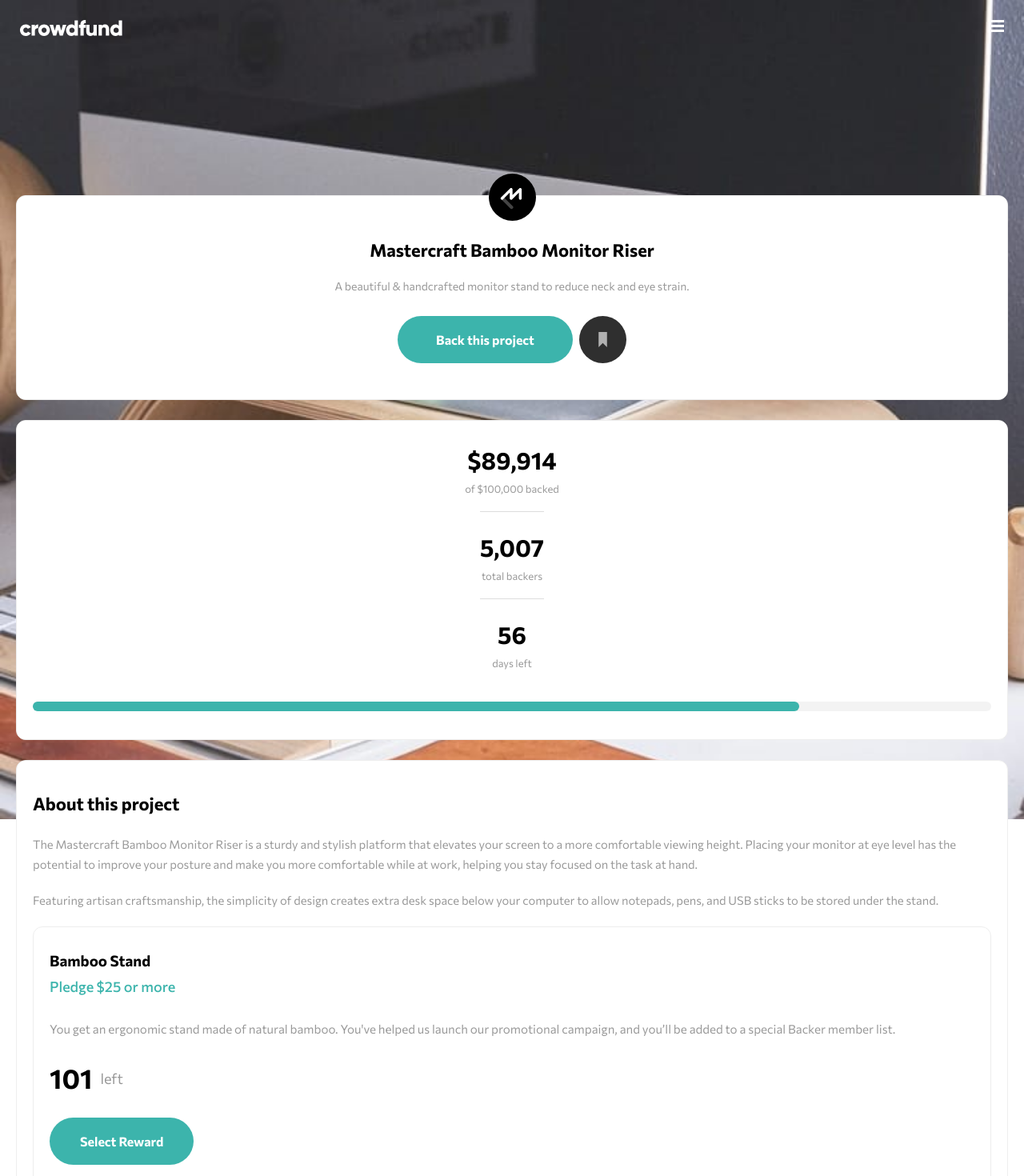
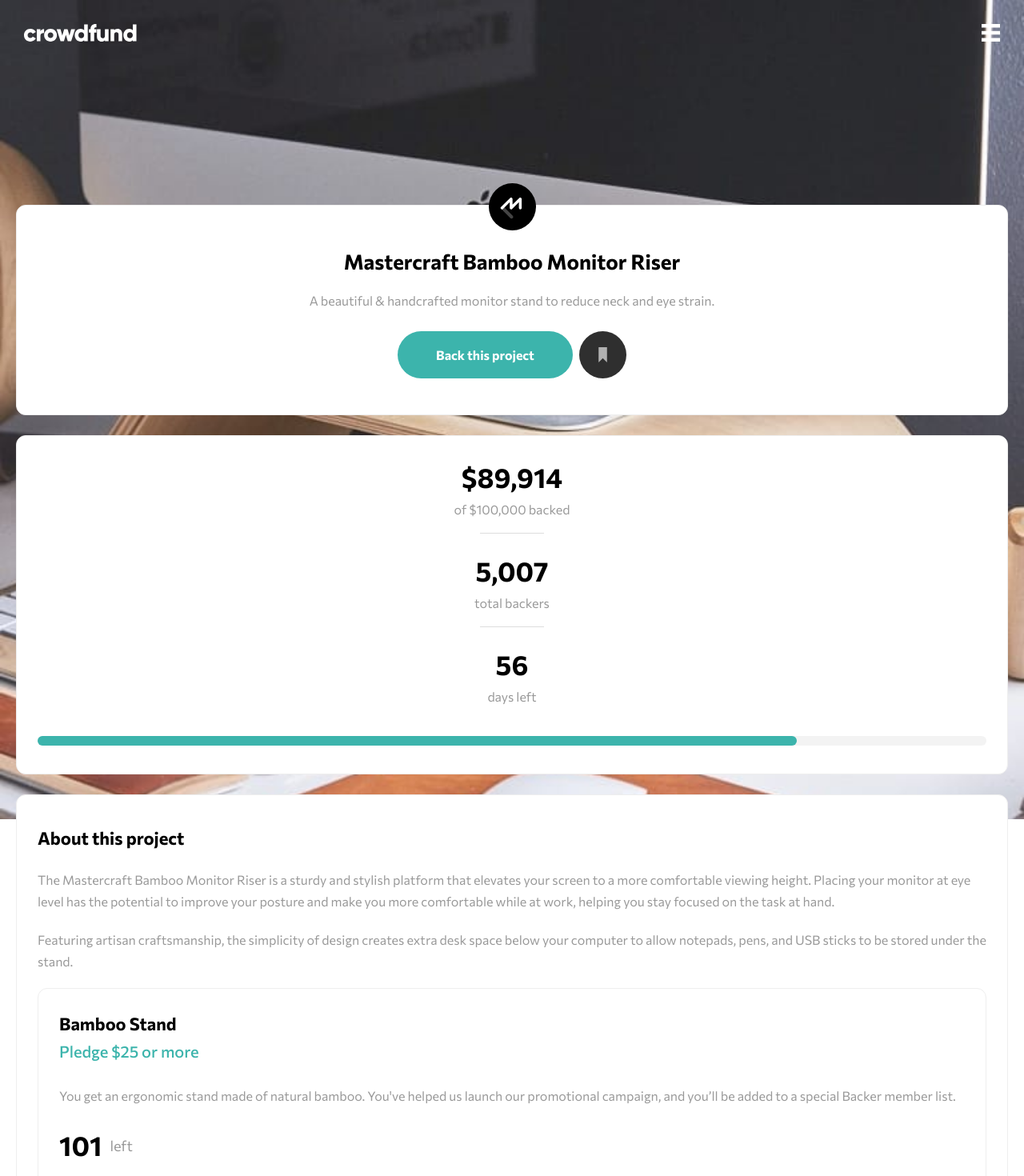
Before and after one commit to erwinruiz/crowdfunding-product-page, a React (Create React App) app: page / in a window 1280 px wide. Shown: the top 1470 px of the page at 80% size. Built offline with nearby package versions, Linux system fonts and the light colour scheme.

Commit message:
Add media queries (iPhone XS Max)

```diff
--- a/src/Components/About/About.module.css
+++ b/src/Components/About/About.module.css
@@ -19,3 +19,15 @@
   flex-direction: column;
   row-gap: 20px;
 }
+
+@media (min-width: 414px) {
+  .article {
+    padding: 40px 26px;
+  }
+  .article h2 {
+    font-size: 22px;
+  }
+  .article p {
+    font-size: 16px;
+  }
+}
--- a/src/Components/About/Products/Product.module.css
+++ b/src/Components/About/Products/Product.module.css
@@ -53,3 +53,18 @@
   background-color: var(--Dark-gray);
   cursor: initial;
 }
+
+@media (min-width: 414px) {
+  .article {
+    padding: 30px 26px;
+  }
+  .article h3 {
+    font-size: 21.72px;
+  }
+  .article h4 {
+    font-size: 20px;
+  }
+  .article p {
+    font-size: 16px;
+  }
+}
--- a/src/Components/Header.module.css
+++ b/src/Components/Header.module.css
@@ -9,3 +9,13 @@
 .menuIcon {
   cursor: pointer;
 }
+
+@media (min-width: 414px) {
+  .header {
+    padding: 30px;
+  }
+  .brandLogo,
+  .menuIcon {
+    height: 22px;
+  }
+}
--- a/src/Components/Intro.module.css
+++ b/src/Components/Intro.module.css
@@ -9,7 +9,7 @@
   margin-top: -28px;
 }
 .content {
-  padding: 20px 20px 45px 20px;
+  padding: 20px 20px 45px;
 }
 .content h1 {
   color: var(--Black);
@@ -49,3 +49,15 @@
 .content .actions img:hover {
   opacity: 0.7;
 }
+
+@media (min-width: 414px) {
+  .content {
+    padding: 20px 25px 45px;
+  }
+  .content h1 {
+    font-size: 26px;
+  }
+  .content p {
+    font-size: 16px;
+  }
+}
--- a/src/Components/Stats.module.css
+++ b/src/Components/Stats.module.css
@@ -39,3 +39,15 @@
   background-color: var(--Moderate-cyan);
   border-radius: 10px;
 }
+
+@media (min-width: 414px) {
+  .article {
+    padding: 30px 26px;
+  }
+  .article p {
+    font-size: 34px;
+  }
+  .article p span {
+    font-size: 16px;
+  }
+}
```
